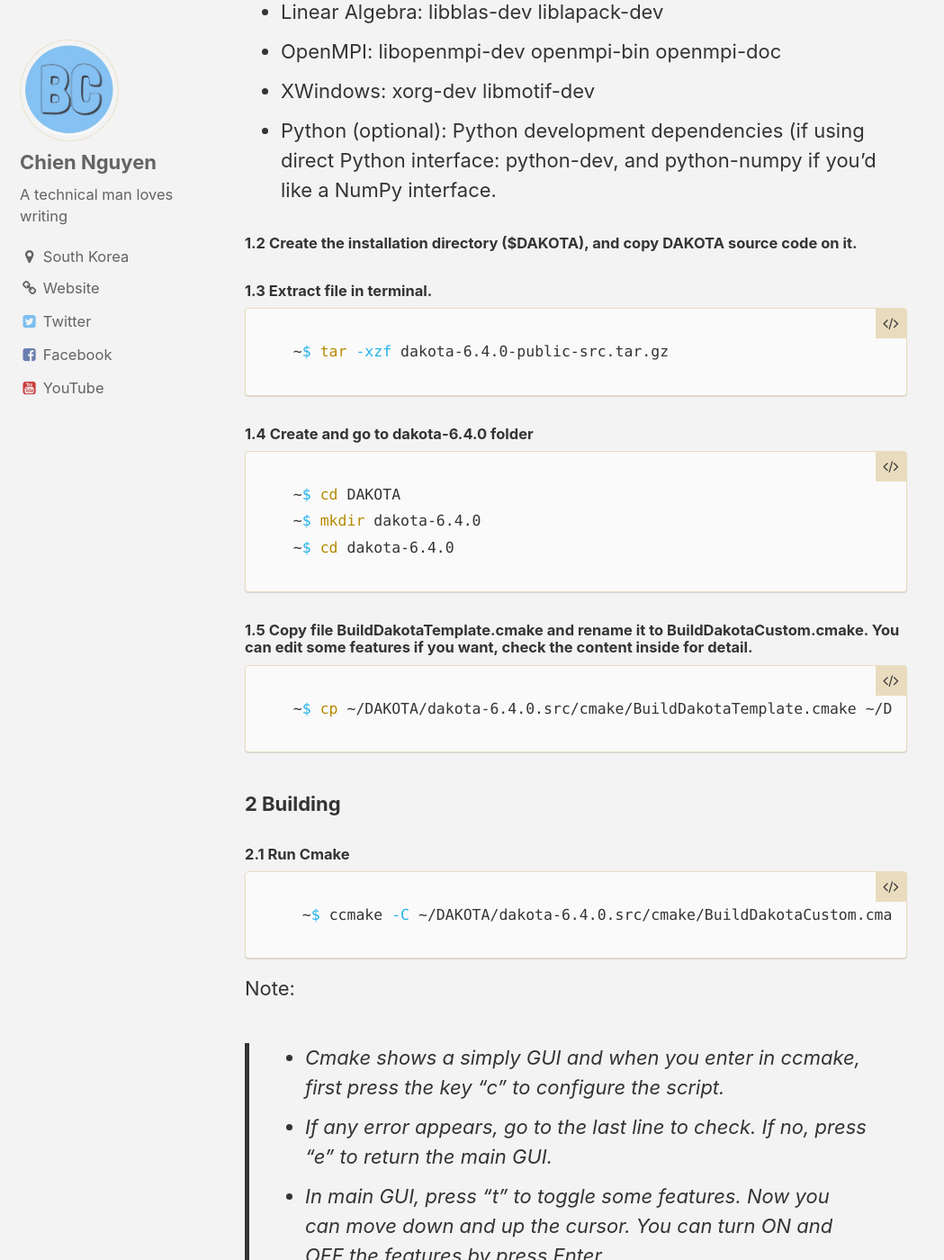
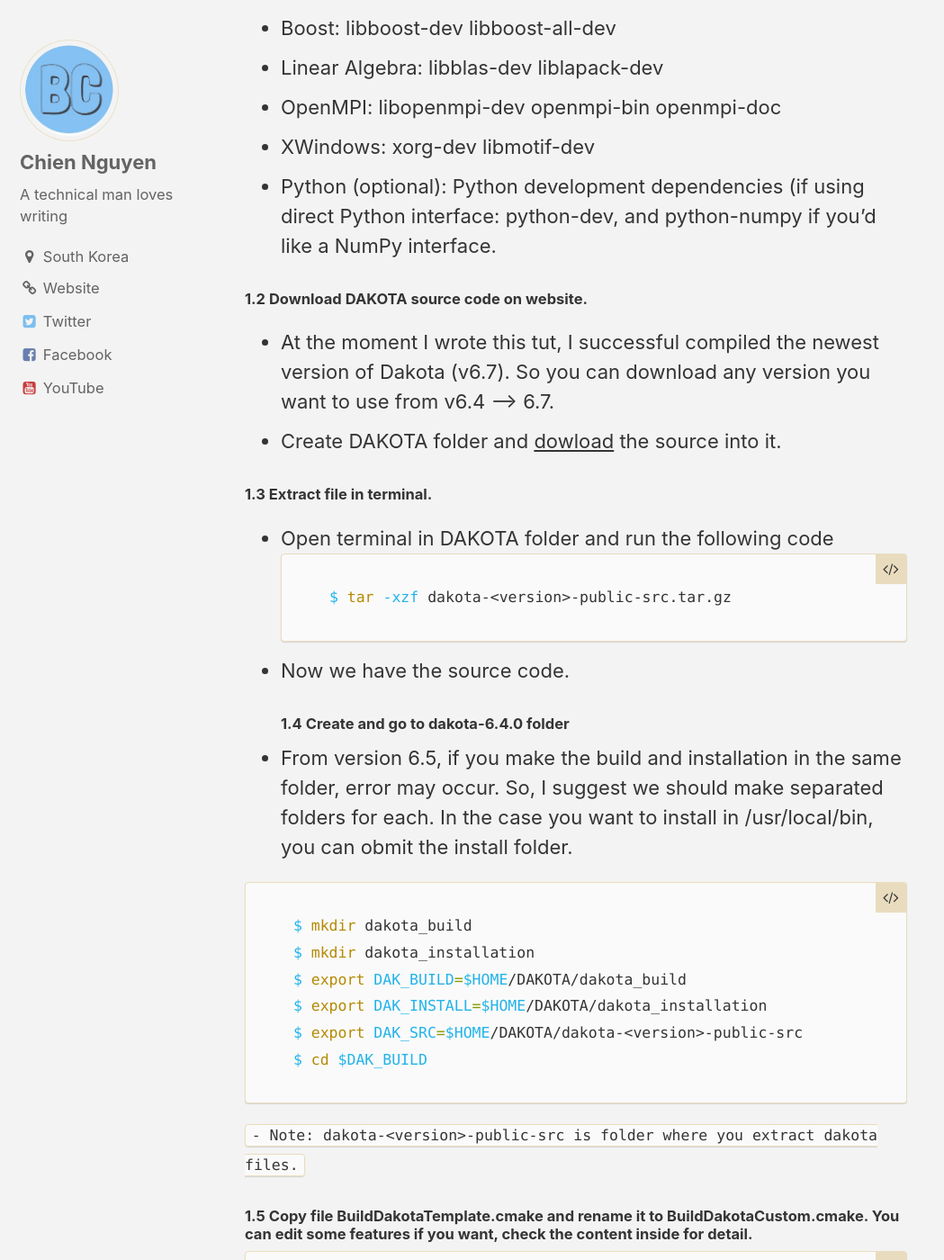
Before and after one commit to chienfm/chienfm.github.io, a Jekyll site: the page built from _posts/2017-10-22-Compile-Dakota-for-Ubuntu-16.04.md, in a window 1280 px wide and 1400 px high, scrolled down 1202 px. Shown: the whole window at 90% size, without its empty margins (0-1049 px from the left). Built offline with Jekyll 4.4.1, drawn with Linux system fonts in a browser that asks for light colours; nearby versions of some CDN libraries; comment, search, counter and statistics services are not loaded; some of the changed text lies outside the part shown.

Commit message:
Update Content

````diff
--- a/_posts/2017-10-22-Compile-Dakota-for-Ubuntu-16.04.md
+++ b/_posts/2017-10-22-Compile-Dakota-for-Ubuntu-16.04.md
@@ -11,11 +11,14 @@ tags:
   - Optimization
   - Ubuntu
   - Dakota
-last_modified_at: 2017-10-22T22:37
+last_modified_at: 2017-11-20T17:35
 ---
+
 [Dakota](https://dakota.sandia.gov/) is a flexible tool which compounds a lot of mathematical and statistical methods. Dakota is extremely useful when we combine it with a simulation procedure such as OpenFoam.
 
 However, Sandia Lab does not provide a build version for Ubuntu. Also, when I look around some forums, there is no detailed tutorial shows how to do that. Therefore, I write this one to share my way, step by step. I hope this could help someones those are not familar with compiling app in Ubuntu. The build was done for dakota 6.4 but might work with newer versions.
+
+"Update 2017-11-20: This build is work for dakota v6.7"
 
 ### 1 Preparation:
 
@@ -35,35 +38,51 @@ However, Sandia Lab does not provide a build version for Ubuntu. Also, when I lo
   - XWindows: xorg-dev libmotif-dev
   - Python (optional): Python development dependencies (if using direct Python interface: python-dev, and python-numpy if you'd like a NumPy interface.
 
-#### 1.2 Create the installation directory ($DAKOTA), and copy DAKOTA source code on it.
+#### 1.2 Download DAKOTA source code on website.
+
+  - At the moment I wrote this tut, I successful compiled the newest version of Dakota (v6.7). So you can download any version you want to use from v6.4 --> 6.7.
+  - Create DAKOTA folder and [dowload](https://dakota.sandia.gov/download) the source into it.
 
 #### 1.3  Extract file in terminal.
 
+  - Open terminal in DAKOTA folder and run the following code
   ```bash
-  ~$ tar -xzf dakota-6.4.0-public-src.tar.gz
+  $ tar -xzf dakota-<version>-public-src.tar.gz
   ```
-
+  - Now we have the source code.
 #### 1.4 Create and go to dakota-6.4.0 folder
 
+  - From version 6.5, if you make the build and installation in the same folder, error may occur. So, I suggest we should make separated folders for each. In the case you want to install in /usr/local/bin, you can obmit the install folder.
+
   ```bash
-  ~$ cd DAKOTA
-  ~$ mkdir dakota-6.4.0
-  ~$ cd dakota-6.4.0
+  $ mkdir dakota_build
+  $ mkdir dakota_installation
+  $ export DAK_BUILD=$HOME/DAKOTA/dakota_build
+  $ export DAK_INSTALL=$HOME/DAKOTA/dakota_installation
+  $ export DAK_SRC=$HOME/DAKOTA/dakota-<version>-public-src
+  $ cd $DAK_BUILD
   ```
+  `- Note: dakota-<version>-public-src is folder where you extract dakota files.`
 
 #### 1.5 Copy file BuildDakotaTemplate.cmake and rename it to BuildDakotaCustom.cmake. You can edit some features if you want, check the content inside for detail.
 
   ```bash
-  ~$ cp ~/DAKOTA/dakota-6.4.0.src/cmake/BuildDakotaTemplate.cmake ~/DAKOTA/dakota-6.4.0.src/cmake/BuildDakotaCustom.cmake
+  ~$ cp $DAK_SRC/cmake/BuildDakotaTemplate.cmake $DAK_SRC/cmake/BuildDakotaCustom.cmake
   ```
 
 ### 2 Building
 
 #### 2.1  Run Cmake
 
-   ```bash
-   ~$ ccmake -C ~/DAKOTA/dakota-6.4.0.src/cmake/BuildDakotaCustom.cmake ~/DAKOTA/dakota-6.4.0.src -DCMAKE_INSTALL_PREFIX=~/DAKOTA/dakota-6.4.0
-   ```
+  - If you want to install dakota in specific folder, you need to config `-DCMAKE_INSTALL_PREFIX` to folder you want:
+  ```bash
+  $ ccmake -C $DAK_SRC/cmake/BuildDakotaCustom.cmake $DAK_SRC -DCMAKE_INSTALL_PREFIX=$DAK_INSTALL
+  ```
+  - If you want to install dakota in default folder.
+  ```bash
+   $ ccmake -C $DAK_SRC/cmake/BuildDakotaCustom.cmake $DAK_SRC
+  ```
+
 
    Note:
 
@@ -94,14 +113,14 @@ However, Sandia Lab does not provide a build version for Ubuntu. Also, when I lo
 
 #### 3.1 Add Path
 
-When you finish the compilation, do not forget to add the following environment variables to your *.bashrc* file. Add the following lines at the end of *bashrc* and save.
+- ***If you install dakota in your specific folder***, do not forget to add the following environment variables to your *.bashrc* file. Add the following lines at the end of *bashrc* and save
 
    ```bash
-   ~$ gedit ~/.bashrc
-   ~$ export PATH=$PATH:~/DAKOTA/dakota-6.4.0/bin:~/DAKOTA/dakota-6.4.0/test
-   ~$ export LD_LIBRARY_PATH=$LD_LIBRARY_PATH:~/DAKOTA/dakota-6.4.0/bin:~/DAKOTA/dakota-6.4.0/lib
+   $ gedit ~/.bashrc
+   $ export PATH=$PATH:~/DAKOTA/dakota_installation/bin:~/DAKOTA/dakota_installation/test
+   $ export LD_LIBRARY_PATH=$LD_LIBRARY_PATH:~/DAKOTA/dakota_installation/bin:~/DAKOTA/dakota_installation/lib
    ```
-
+- If you install in default folder, just obmit this step.
 #### 3.2 Test build
 
    ```bash
````
